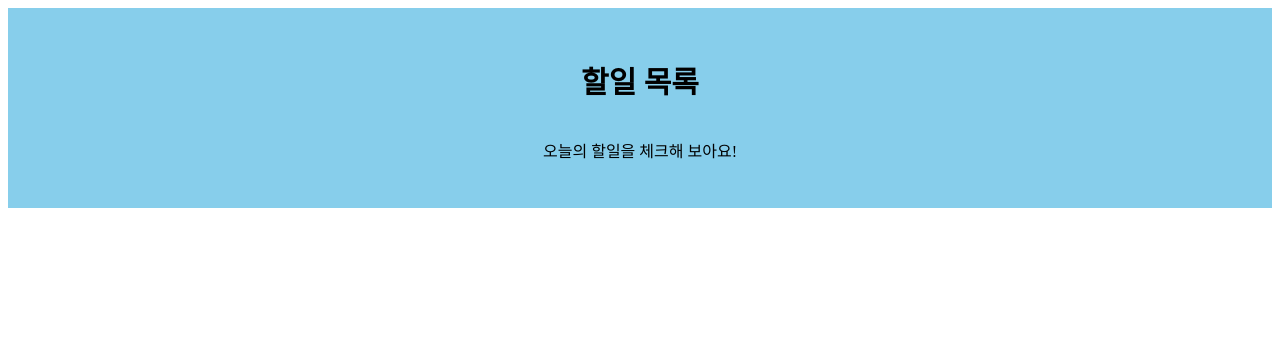
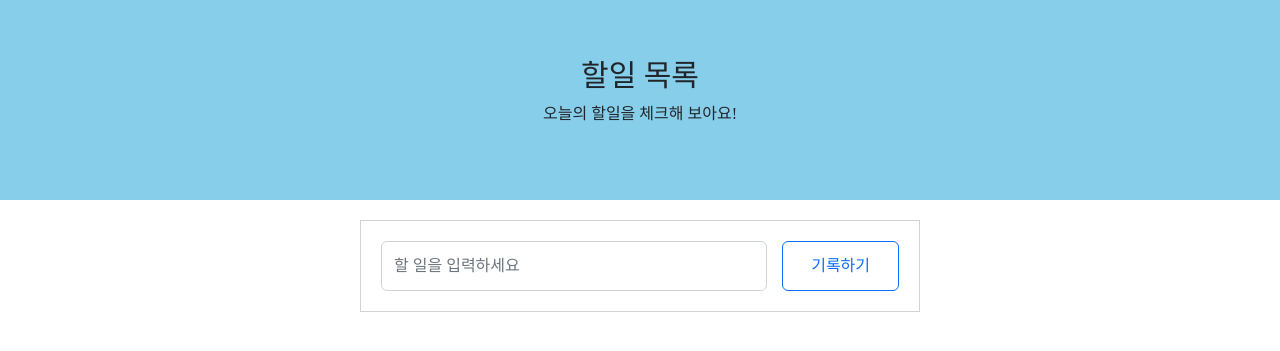
Before and after one commit to cermen/DaliyTask, a Flask app: page / in a window 1280 px wide. Shown: the top 351 px of the page. Run offline with Flask 2, Linux system fonts and the light colour scheme.

Commit message:
할 일 등록 부분 추가

```diff
--- a/templates/index.html
+++ b/templates/index.html
@@ -4,7 +4,11 @@
     <meta charset="UTF-8">
     <title>Title</title>
 
-    <!-- 서체 관련 링크 -->
+    <!-- Bootstrap -->
+    <link href="https://cdn.jsdelivr.net/npm/bootstrap@5.2.2/dist/css/bootstrap.min.css" rel="stylesheet"
+          integrity="sha384-Zenh87qX5JnK2Jl0vWa8Ck2rdkQ2Bzep5IDxbcnCeuOxjzrPF/et3URy9Bv1WTRi" crossorigin="anonymous">
+
+    <!-- 폰트 관련 링크 -->
     <link rel="preconnect" href="https://fonts.googleapis.com">
     <link rel="preconnect" href="https://fonts.gstatic.com" crossorigin>
     <link href="https://fonts.googleapis.com/css2?family=Noto+Serif+KR&display=swap" rel="stylesheet">
@@ -29,6 +33,33 @@
         .header > h1 {
             font-size: 30px;
         }
+
+        .main {
+            width: 95%;
+            max-width: 700px;
+            margin: 20px auto;
+        }
+
+        .mytask {
+            width: 80%;
+            margin: 20px auto;
+            padding: 20px;
+            border: 1px lightgray solid;
+
+            display: flex;
+            flex-direction: row;
+            align-items: center;
+            justify-content: center;
+        }
+
+        .mytask > * {
+            height: 50px;
+        }
+
+        .mytask > button {
+            margin-left: 15px;
+            width: 150px;
+        }
     </style>
 </head>
 <body>
@@ -37,7 +68,10 @@
     <p>오늘의 할일을 체크해 보아요!</p>
 </div>
 <div class="main">
-
+    <div class="mytask">
+        <input id="task" class="form-control" type="text" placeholder="할 일을 입력하세요">
+        <button type="button" class="btn btn-outline-primary">기록하기</button>
+    </div>
 </div>
 </body>
 </html>
```
